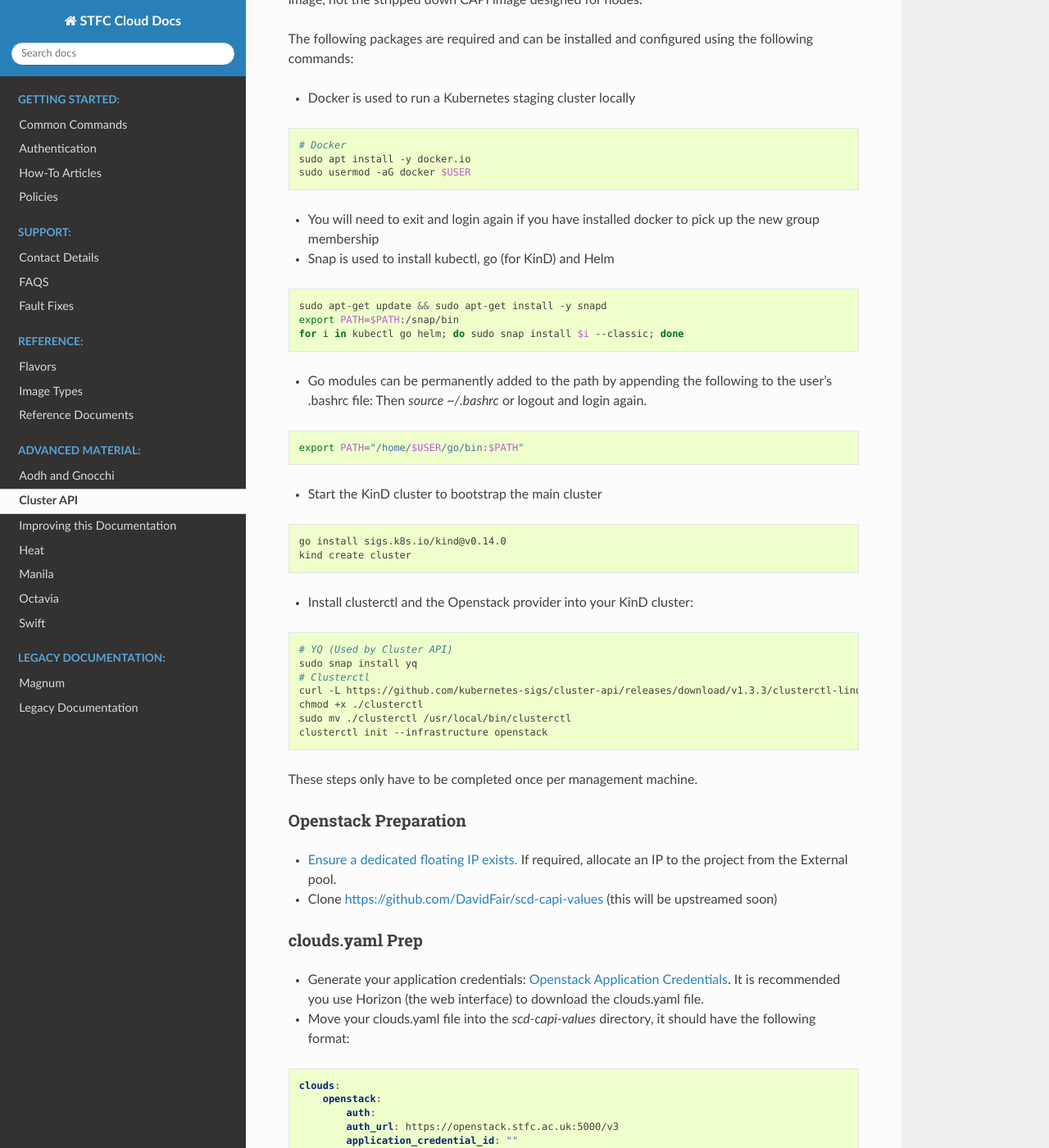
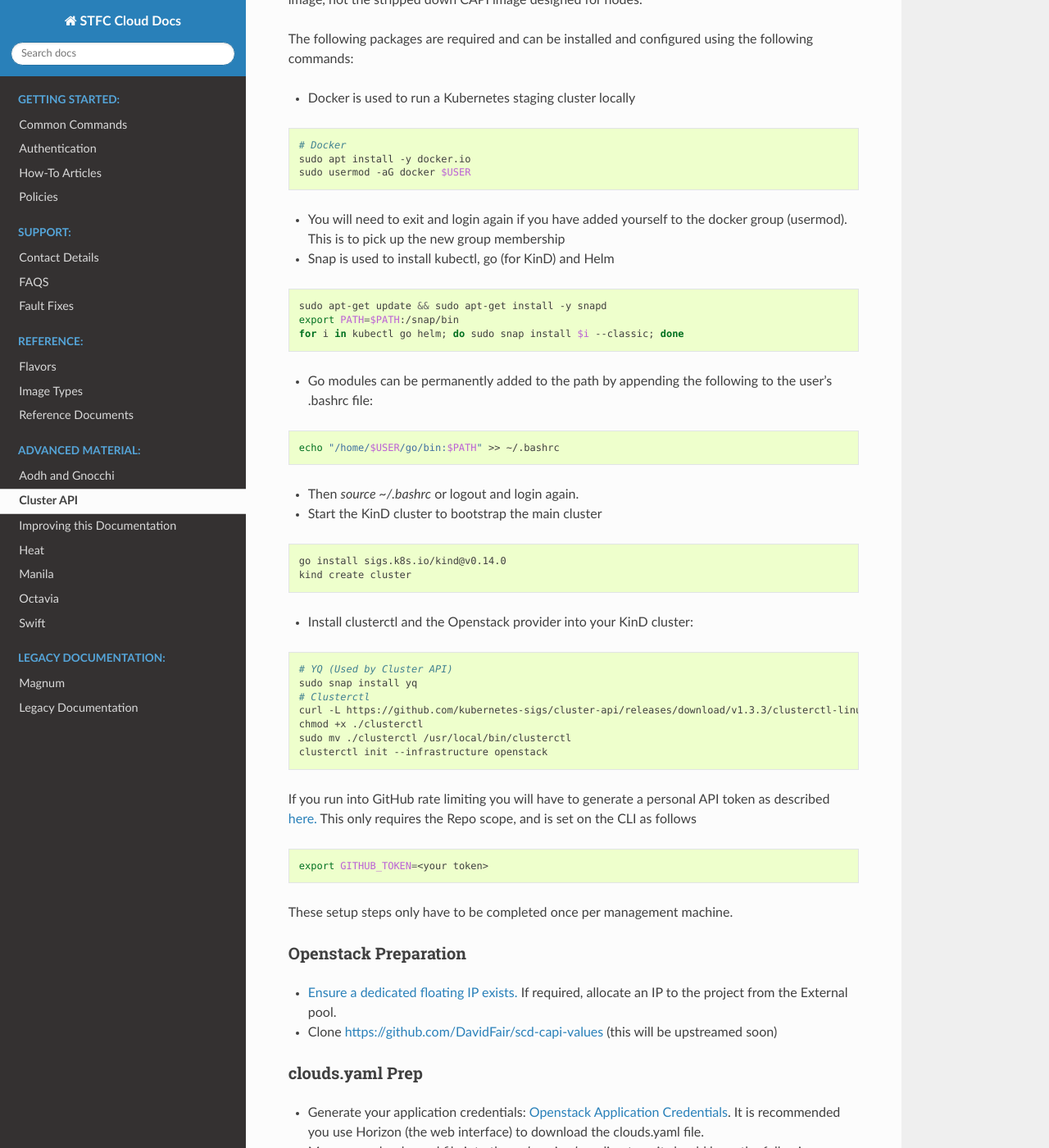
Before and after one commit to stfc/cloud-docs, a Sphinx documentation site: the page built from source/ClusterAPI/Setup.rst, in a window 1280 px wide and 1400 px high, scrolled down 1389 px. Shown: the whole window at 82% size. Built offline with Sphinx 7.4.7 and the Read the Docs theme 2.0.0, drawn with Linux system fonts in a browser that asks for light colours; some of the changed text lies outside the part shown.

Commit message:
Feedback from internal deployment
Applies feedback gathered from running through these docs internally
within the dev ops team

```diff
--- a/source/ClusterAPI/Setup.rst
+++ b/source/ClusterAPI/Setup.rst
@@ -54,7 +54,8 @@ can be installed and configured using the following commands:
     sudo apt install -y docker.io
     sudo usermod -aG docker $USER
 
-- You will need to exit and login again if you have installed docker to pick up the new group membership
+- You will need to exit and login again if you have added yourself to the docker group (usermod).
+  This is to pick up the new group membership
 - Snap is used to install kubectl, go (for KinD) and Helm
 
 .. code-block:: bash
@@ -64,11 +65,12 @@ can be installed and configured using the following commands:
     for i in kubectl go helm; do sudo snap install $i --classic; done
 
 - Go modules can be permanently added to the path by appending the following to the user's .bashrc file:
-  Then `source ~/.bashrc` or logout and login again.
 
 .. code-block:: bash
 
-    export PATH="/home/$USER/go/bin:$PATH"
+    echo "/home/$USER/go/bin:$PATH" >> ~/.bashrc
+
+- Then `source ~/.bashrc` or logout and login again.
 
 - Start the KinD cluster to bootstrap the main cluster
 
@@ -89,7 +91,16 @@ can be installed and configured using the following commands:
     sudo mv ./clusterctl /usr/local/bin/clusterctl
     clusterctl init --infrastructure openstack
 
-These steps only have to be completed once per management machine.
+If you run into GitHub rate limiting you will have to generate a personal API token as described
+`here. <https://docs.github.com/en/authentication/keeping-your-account-and-data-secure/creating-a-personal-access-token>`_
+This only requires the Repo scope, and is set on the CLI as follows
+
+.. code-block:: bash
+
+    export GITHUB_TOKEN=<your token>
+
+
+These setup steps only have to be completed once per management machine.
 
 Openstack Preparation
 ---------------------
@@ -126,11 +137,11 @@ Your clouds.yaml should now look like:
 
     clouds:
         openstack:
-            auth:
-            auth_url: https://openstack.stfc.ac.uk:5000/v3
-            application_credential_id: ""
-            application_credential_secret: ""
-            project_id: ""
+          auth:
+          auth_url: https://openstack.stfc.ac.uk:5000/v3
+          application_credential_id: ""
+          application_credential_secret: ""
+          project_id: ""
         region_name: "RegionOne"
         interface: "public"
         identity_api_version: 3
@@ -148,7 +159,7 @@ The configuration is spread across multiple yaml files to make it easier to mana
 These are as follows:
 
 - `values.yaml` contains the default values for the cluster using the STFC Cloud service. These should not be changed.
-- `user-values.yaml` contains some values that must be set by the user. There are also optional values that can be changed too for advanced users.
+- **`user-values.yaml` contains some values that must be set by the user.** There are also optional values that can be changed too for advanced users.
 - `flavors.yaml` contains the Openstack flavors to use for worker nodes. Common flavors are provided and can be uncommented and changed as required.
    By default the cluster will use l3.nano workers by default if unspecified.
 - `clouds.yaml` contains the Openstack application credentials. This file should be in the same directory as the other yaml files.
```
Also changed, not shown: other parts of source/ClusterAPI/Setup.rst (+1 -1 lines).
